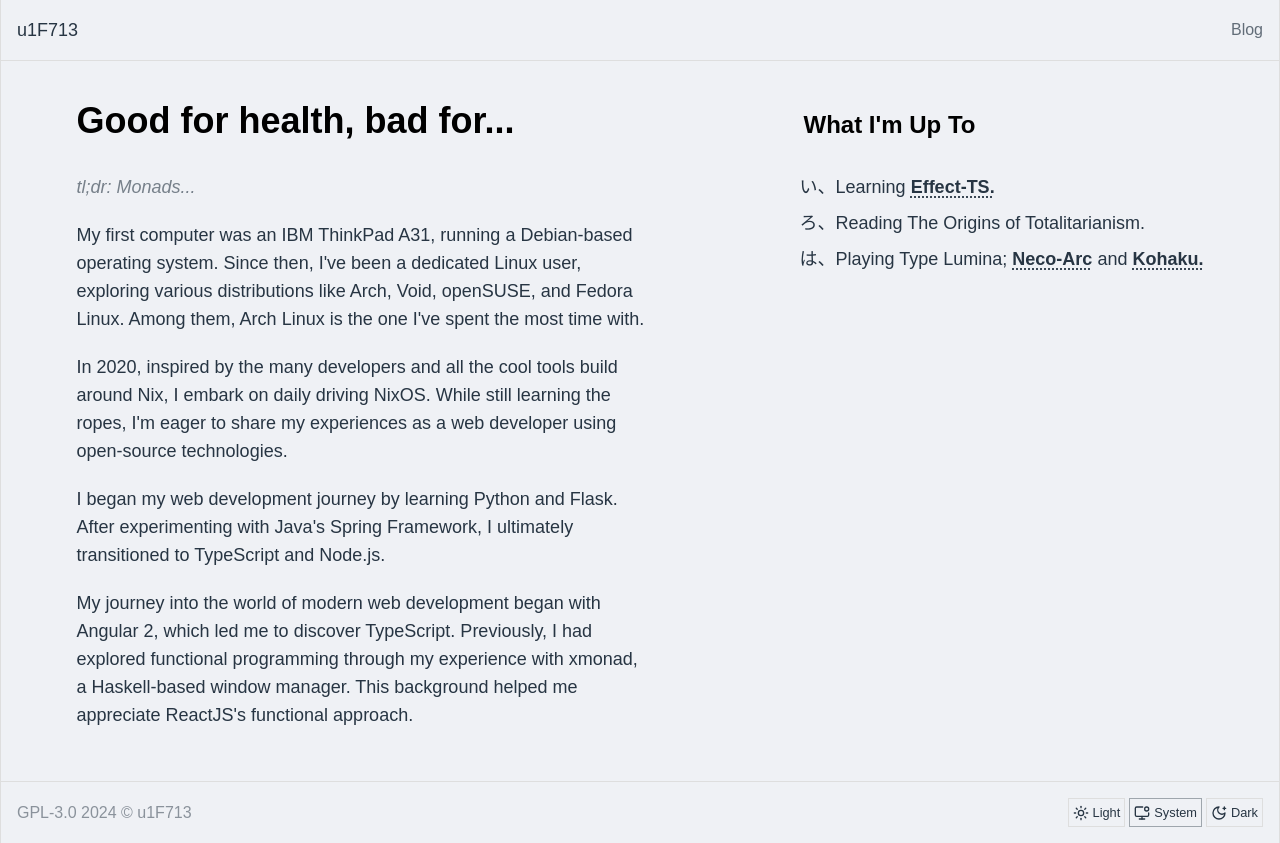
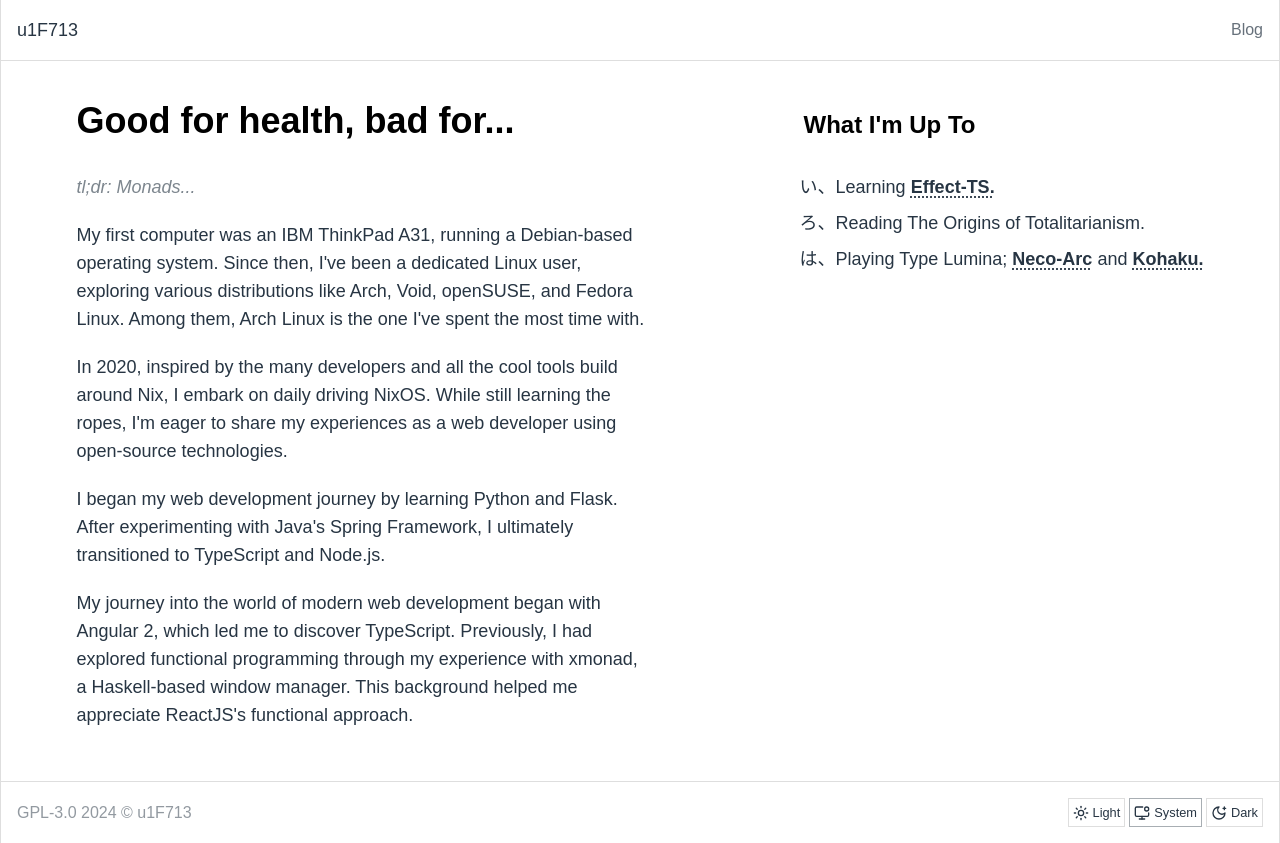
Before and after one commit to u1F713/u1F713.github.io, a Next.js app: page / in a window 1280 px wide. Built offline with nearby package versions, Linux system fonts and the light colour scheme; a web font is replaced by a local one.

Commit message:
feat(css): update colorscheme

```diff
--- a/app/globals.css
+++ b/app/globals.css
@@ -5,11 +5,16 @@
 @layer theme, base, components, utilities;
 
 @layer theme {
+  :root {
+    --ds-white: oklch(98.51% 0 0);
+    --ds-black: oklch(14.08% 0 0);
+  }
+
   [data-theme='dark'] {
-    --ds-text-color: oklch(99.55% 0.0313 250.5);
-    --color-ds-border: oklch(24.27% 0 0);
-    --ds-bg-100: oklch(11.49% 0 0);
-    --ds-bg-200: oklch(0% 0 0);
+    --ds-text-color: oklch(98.51% 0 0);
+    --ds-border-color: oklch(24.27% 0 0);
+    --ds-bg-100: oklch(from var(--ds-black) 18% c h);
+    --ds-bg-200: var(--ds-black);
 
     .shiki,
     .shiki span {
@@ -21,10 +26,11 @@
 
 @theme {
   --color-ds-text: var(--ds-text-color, oklch(32.28% 0.0313 250.5));
-  --color-ds-border: var(--ds-muted, oklch(90.06% 0 0));
+  --color-ds-border: var(--ds-border-color, oklch(90.06% 0 0));
+  --color-ds-bg-100: var(--ds-bg-100, oklch(98.51% 0 0));
+  --color-ds-bg-200: var(--ds-bg-200, oklch(100% 0 0));
 }
 
 :root {
   color-scheme: dark light;
-  background-color: var(--ds-bg-200, oklch(95.78% 0.0058 264.53));
 }
```
